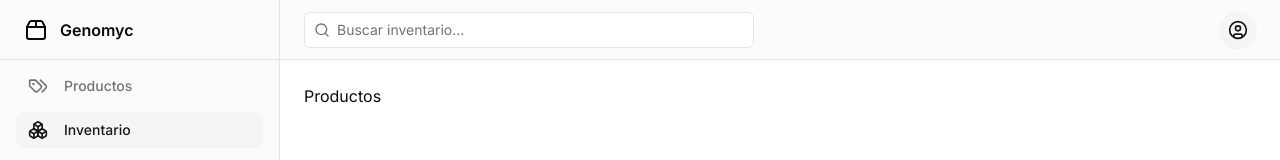
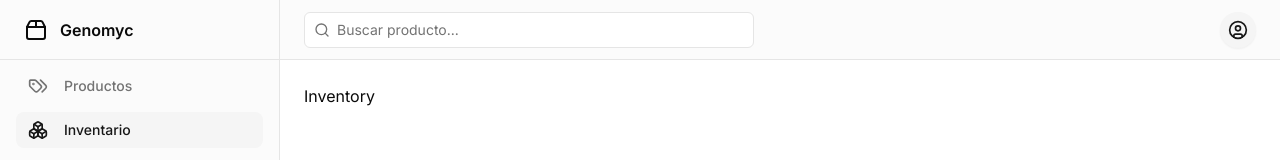
Before and after one commit to Chu2409/im, a Next.js app: page /inventory in a window 1280 px wide. Shown: the top 160 px of the page. Built offline with nearby package versions, Linux system fonts and the light colour scheme.

Commit message:
Add default routes pages

```diff
--- a/app/(routes)/inventory/page.tsx
+++ b/app/(routes)/inventory/page.tsx
@@ -1,5 +1,5 @@
-const page = () => {
-  return <div>Productos</div>
+const InventoryPage = () => {
+  return <div>Inventory</div>
 }
 
-export default page
+export default InventoryPage
--- /dev/null
+++ b/app/(routes)/locations/page.tsx
@@ -0,0 +1,5 @@
+const LocationPage = () => {
+  return <div>Locations</div>
+}
+
+export default LocationPage
--- a/app/(routes)/page.tsx
+++ b/app/(routes)/page.tsx
@@ -1,5 +1,5 @@
-const page = () => {
+const RootPage = () => {
   return <div>Hola</div>
 }
 
-export default page
+export default RootPage
--- /dev/null
+++ b/app/(routes)/products/page.tsx
@@ -0,0 +1,5 @@
+const ProductsPage = () => {
+  return <div>Products</div>
+}
+
+export default ProductsPage
--- /dev/null
+++ b/app/(routes)/providers/page.tsx
@@ -0,0 +1,5 @@
+const ProvidersPage = () => {
+  return <div>Providers</div>
+}
+
+export default ProvidersPage
--- /dev/null
+++ b/app/(routes)/records/page.tsx
@@ -0,0 +1,5 @@
+const RecordsPage = () => {
+  return <div>Records</div>
+}
+
+export default RecordsPage
--- a/core/shared/components/layout/Topbar.tsx
+++ b/core/shared/components/layout/Topbar.tsx
@@ -89,7 +89,7 @@ const Topbar = ({
             <Search className='absolute left-2.5 top-2.5 h-4 w-4 text-muted-foreground' />
             <Input
               type='search'
-              placeholder='Buscar inventario...'
+              placeholder='Buscar producto...'
               className='w-full appearance-none bg-background pl-8 shadow-none md:w-2/3 lg:w-2/4'
             />
           </div>
```
